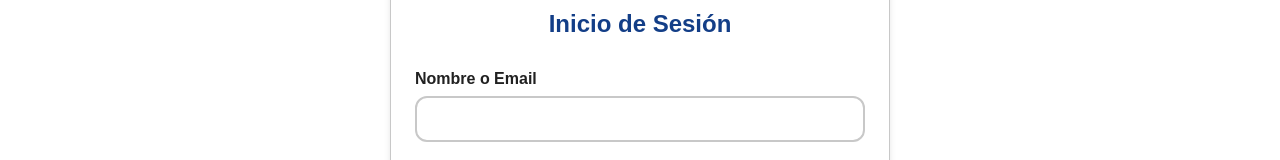
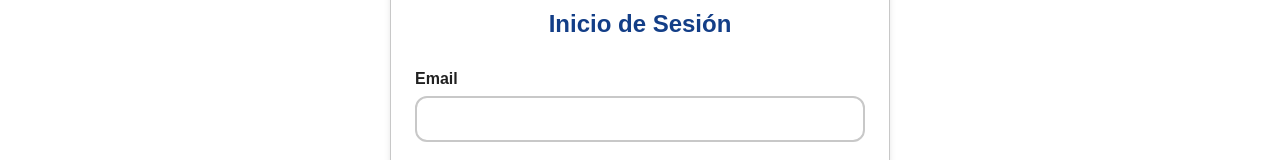
Before and after one commit to Gabigarciaret/gestor-aulas, an Angular app: page /login in a window 1280 px wide. Shown: the part 222-382 px from the top of the page. Built offline with nearby package versions, Linux system fonts and the light colour scheme; a web font is replaced by a local one.

Commit message:
administracion de usuarios funcionalidad completa

```diff
--- a/db/db.json
+++ b/db/db.json
@@ -1121,6 +1121,15 @@
       "rol": "PROFESOR",
       "email": "patricia.morales@gmail.com",
       "activo": false
+    },
+    {
+      "id": "da40",
+      "nombre": "nicolas",
+      "apellido": "ambrosini",
+      "password": "nico",
+      "rol": "ADMIN",
+      "email": "nico@gmail.com",
+      "activo": false
     }
   ],
   "carrera_x_asignatura": [
--- a/src/app/pages/gestion-usuarios/administrar-usuario/administrar-usuario.html
+++ b/src/app/pages/gestion-usuarios/administrar-usuario/administrar-usuario.html
@@ -37,19 +37,15 @@
     </div>
 
     <div class="paginacion">
-      <button
-        class="btn-paginacion"
-        [disabled]="paginaActual() === 1"
-        (click)="anteriorPagina()">
+      <button class="btn-paginacion" [disabled]="paginaActual() === 1" (click)="anteriorPagina()">
         ← Anterior
       </button>
-      <span class="pagina-info">
-        Página {{ paginaActual() }} de {{ totalPaginas() || 1 }}
-      </span>
+      <span class="pagina-info"> Página {{ paginaActual() }} de {{ totalPaginas() || 1 }} </span>
       <button
         class="btn-paginacion"
         [disabled]="paginaActual() >= totalPaginas() || totalPaginas() === 0"
-        (click)="siguientePagina()">
+        (click)="siguientePagina()"
+      >
         Siguiente →
       </button>
     </div>
@@ -94,9 +90,9 @@
       </div>
 
       @if (usuarioSeleccionado()!.activo) {
-      <button class="btn-eliminar-usuario">Eliminar Usuario</button>
+      <button (click)="eliminar()" class="btn-eliminar-usuario">Eliminar Usuario</button>
       } @else {
-      <button class="btn-reactivar-usuario">Reactivar Usuario</button>
+      <button (click)="reactivar()" class="btn-reactivar-usuario">Reactivar Usuario</button>
       }
     </div>
   </div>
--- a/src/app/pages/gestion-usuarios/administrar-usuario/administrar-usuario.ts
+++ b/src/app/pages/gestion-usuarios/administrar-usuario/administrar-usuario.ts
@@ -72,10 +72,20 @@ export class AdministrarUsuario implements OnInit {
     this.usuarioSeleccionado.set(null);
   }
 
-  eliminarUsuario(){
+  eliminar(){
     this.usuarioService.eliminarById(this.usuarioSeleccionado()!.id).subscribe({
       next: () => {
+        this.usuarioSeleccionado.set(null);
+        this.cargarUsuarios();
+      }
+    })
+  }
 
+  reactivar() {
+    this.usuarioService.reactivarById(this.usuarioSeleccionado()!.id).subscribe({
+      next: () => {
+        this.usuarioSeleccionado.set(null);
+        this.cargarUsuarios();
       }
     })
   }
--- a/src/app/pages/login/login.html
+++ b/src/app/pages/login/login.html
@@ -2,8 +2,8 @@
     <h3>Inicio de Sesión</h3>
     <form [formGroup]="form" (ngSubmit)="Enviar()">
         <div class="campo">
-            <label for="nombre-email">Nombre o Email </label>
-            <input id="nombre-email" type="text" formControlName="email">
+            <label for="email">Email </label>
+            <input id="email" type="text" formControlName="email">
         </div>
         <div class="campo">
             <label for="contraseña">contraseña</label>
--- a/src/app/services/usuario-service/usuario-service.ts
+++ b/src/app/services/usuario-service/usuario-service.ts
@@ -33,6 +33,10 @@ export class UsuarioService {
 
   eliminarById(id: string): Observable<Usuario> {
     return this.http.patch<Usuario>(`${this.baseDatosUrl}/${id}`, { activo: false });
+  }
+
+  reactivarById(id: string): Observable<Usuario> {
+    return this.http.patch<Usuario>(`${this.baseDatosUrl}/${id}`, { activo: true });
   }
 
   crear(usuario: UsuarioCreateDto): Observable<Usuario> {
```
